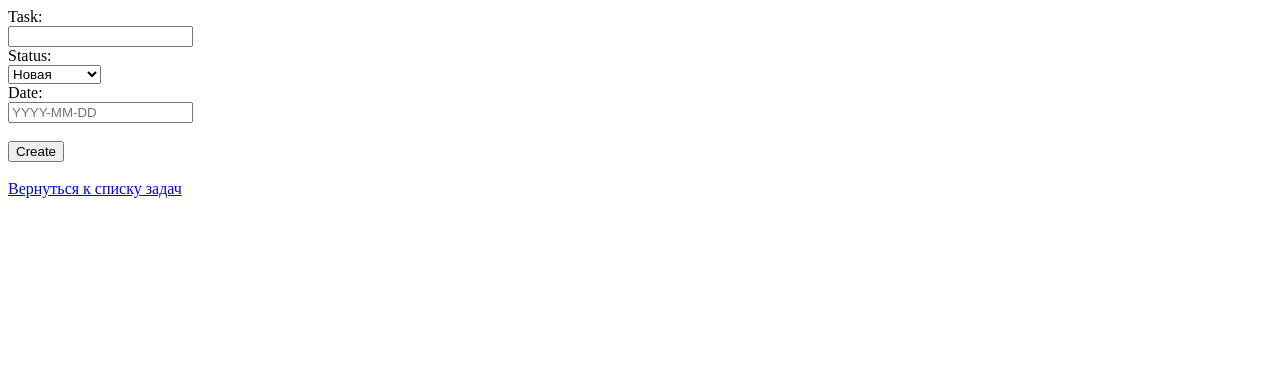
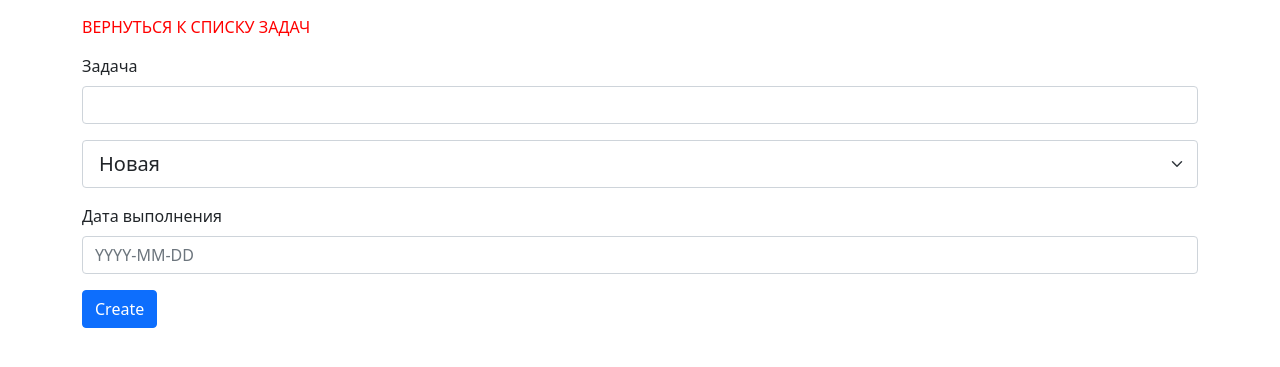
Before and after one commit to faralost/Todo, a Django app: page /tasks/add/ in a window 1280 px wide. Shown: the top 367 px of the page. Run offline with Django 4.2, Linux system fonts and the light colour scheme.

Commit message:
added some styles to tododlist app templates

```diff
--- /dev/null
+++ b/todolistapp/static/css/styles.css
@@ -0,0 +1,9 @@
+.container{
+    margin-top: 15px;
+}
+
+a {
+  color: red;
+  text-decoration: none;
+  text-transform: uppercase;
+}
--- a/todolistapp/templates/task_create.html
+++ b/todolistapp/templates/task_create.html
@@ -6,28 +6,35 @@
     <meta name="viewport"
           content="width=device-width, user-scalable=no, initial-scale=1.0, maximum-scale=1.0, minimum-scale=1.0">
     <meta http-equiv="X-UA-Compatible" content="ie=edge">
+    <link href="https://cdn.jsdelivr.net/npm/bootstrap@5.0.2/dist/css/bootstrap.min.css" rel="stylesheet"
+          integrity="sha384-EVSTQN3/azprG1Anm3QDgpJLIm9Nao0Yz1ztcQTwFspd3yD65VohhpuuCOmLASjC" crossorigin="anonymous">
     <title>new task</title>
-    {#    <link rel="stylesheet" href="{% static 'css/style.css' %}">#}
+    <link rel="stylesheet" href="{% static 'css/styles.css' %}">
 </head>
 <body>
-<form action="/tasks/add/" method="post">
-    {% csrf_token %}
 
-    <label>Task:</label><br/>
-    <input type="text" required name="task"/><br/>
+<div class="container">
+    <a href="/tasks/">Вернуться к списку задач</a>
+</div>
+<div class="container">
+    <form class="task-add-form" action="/tasks/add/" method="post">
+        {% csrf_token %}
+        <div class="mb-3">
+            <label class="form-label">Задача</label>
+            <input type="text" required name="task" class="form-control">
+        </div>
+        <select class="form-select form-select-lg mb-3" name="status" aria-label=".form-select-lg">
+            <option selected value="new">Новая</option>
+            <option value="in_progress">В процессе</option>
+            <option value="done">Сделано</option>
+        </select>
+        <div class="mb-3">
+            <label class="form-label">Дата выполнения</label>
+            <input type="text" placeholder="YYYY-MM-DD" name="deadline" class="form-control">
+        </div>
+        <button type="submit" class="btn btn-primary">Create</button>
+    </form>
+</div>
 
-    <label>Status:</label><br/>
-    <select name="status">
-    <option selected value="new">Новая</option>
-    <option value="in_progress">В процессе</option>
-    <option value="done">Сделано</option>
-   </select><br/>
-
-    <label>Date:</label><br/>
-    <input type="text" placeholder="YYYY-MM-DD" name="deadline"/><br/>
-    <br/>
-    <input type="submit" value="Create"/>
-</form>
-<br><a href="/tasks/">Вернуться к списку задач</a><br/>
 </body>
 </html>
```
Also changed, not shown: todolistapp/templates/index.html (+6 -2 lines), todolistapp/templates/task_view.html (+29 -12 lines), todolistapp/templates/tasks.html (+18 -5 lines).
